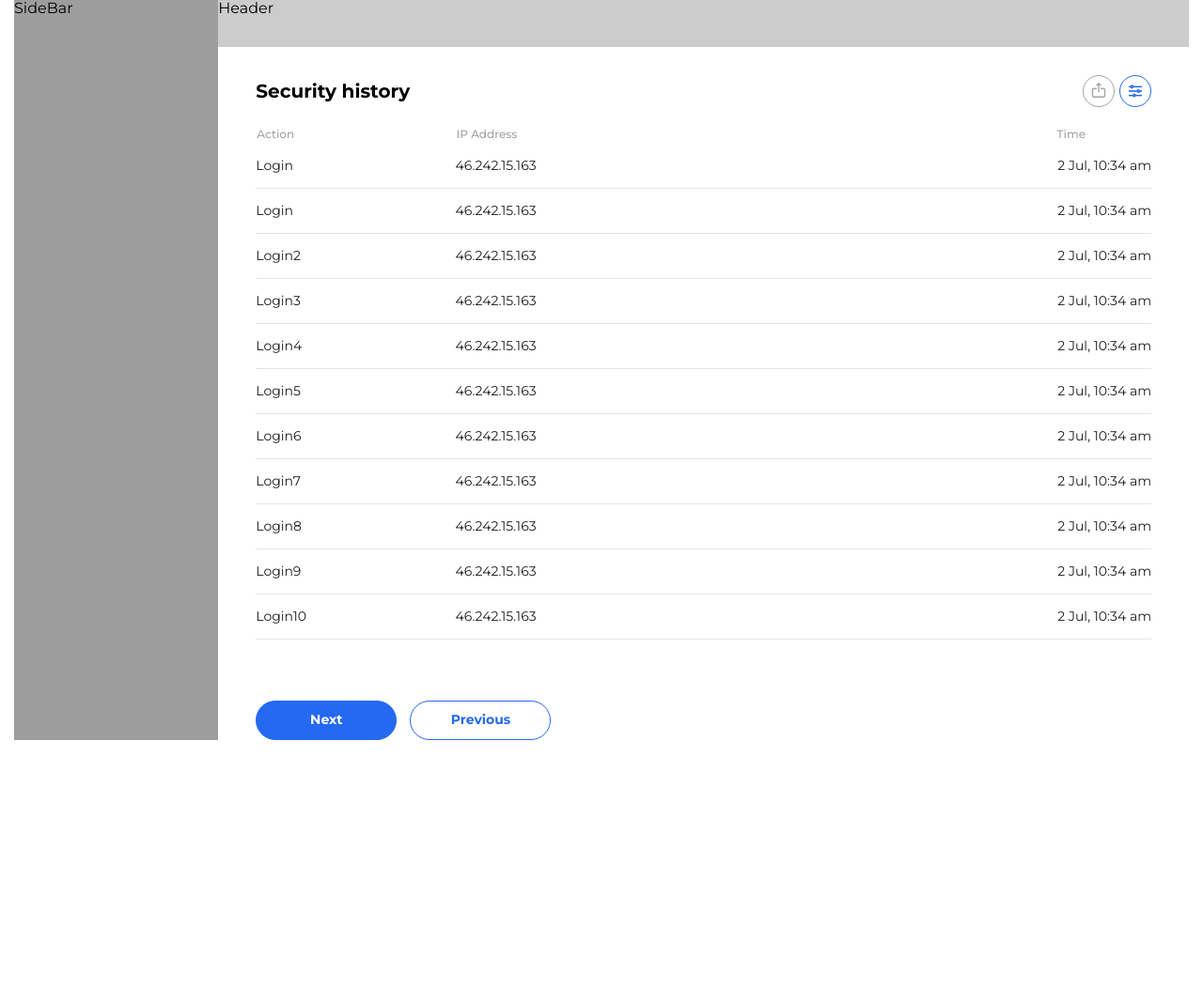
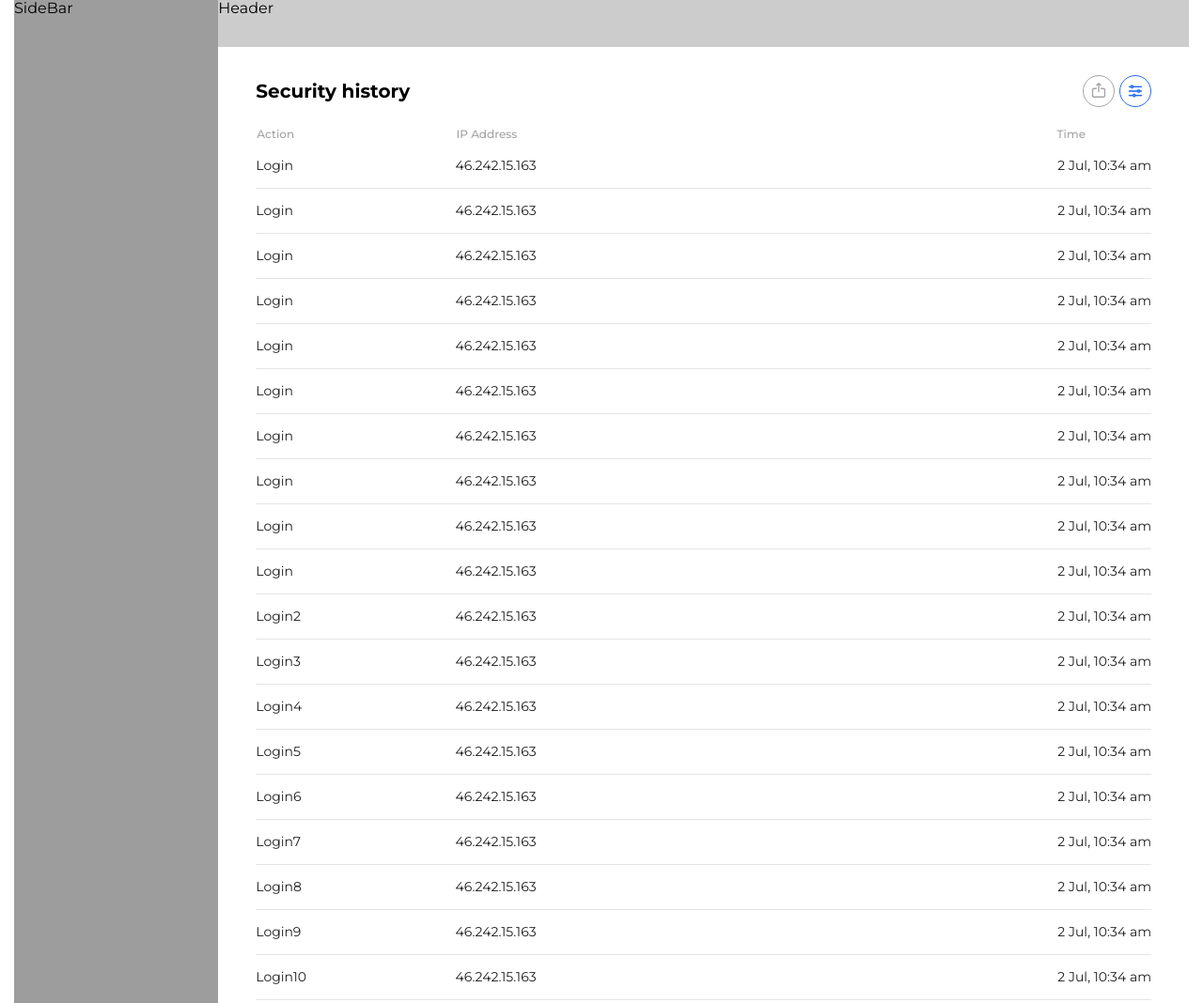
Before and after one commit to Martensit2019/Test20210719, a website: page app/index.html in a window 1280 px wide. Shown: the top 1068 px of the page at 94% size. Before the commit the page ends 800 px from the top, so only its background shows below. Drawn offline with Linux system fonts and the light colour scheme.

Commit message:
changed posting rows in the table without js

```diff
--- a/app/index.html
+++ b/app/index.html
@@ -35,6 +35,46 @@
                     <td>46.242.15.163</td>
                     <td class="lasttd">2 Jul, 10:34 am</td>
                   </tr>
+                  <tr>
+                    <td>Login</td>
+                    <td>46.242.15.163</td>
+                    <td class="lasttd">2 Jul, 10:34 am</td>
+                  </tr>
+                  <tr>
+                    <td>Login</td>
+                    <td>46.242.15.163</td>
+                    <td class="lasttd">2 Jul, 10:34 am</td>
+                  </tr>
+                  <tr>
+                    <td>Login</td>
+                    <td>46.242.15.163</td>
+                    <td class="lasttd">2 Jul, 10:34 am</td>
+                  </tr>
+                  <tr>
+                    <td>Login</td>
+                    <td>46.242.15.163</td>
+                    <td class="lasttd">2 Jul, 10:34 am</td>
+                  </tr>
+                  <tr>
+                    <td>Login</td>
+                    <td>46.242.15.163</td>
+                    <td class="lasttd">2 Jul, 10:34 am</td>
+                  </tr>
+                  <tr>
+                    <td>Login</td>
+                    <td>46.242.15.163</td>
+                    <td class="lasttd">2 Jul, 10:34 am</td>
+                  </tr>
+                  <tr>
+                    <td>Login</td>
+                    <td>46.242.15.163</td>
+                    <td class="lasttd">2 Jul, 10:34 am</td>
+                  </tr>
+                  <tr>
+                    <td>Login</td>
+                    <td>46.242.15.163</td>
+                    <td class="lasttd">2 Jul, 10:34 am</td>
+                  </tr>
                 </table>
               </div>
             </div>
```
